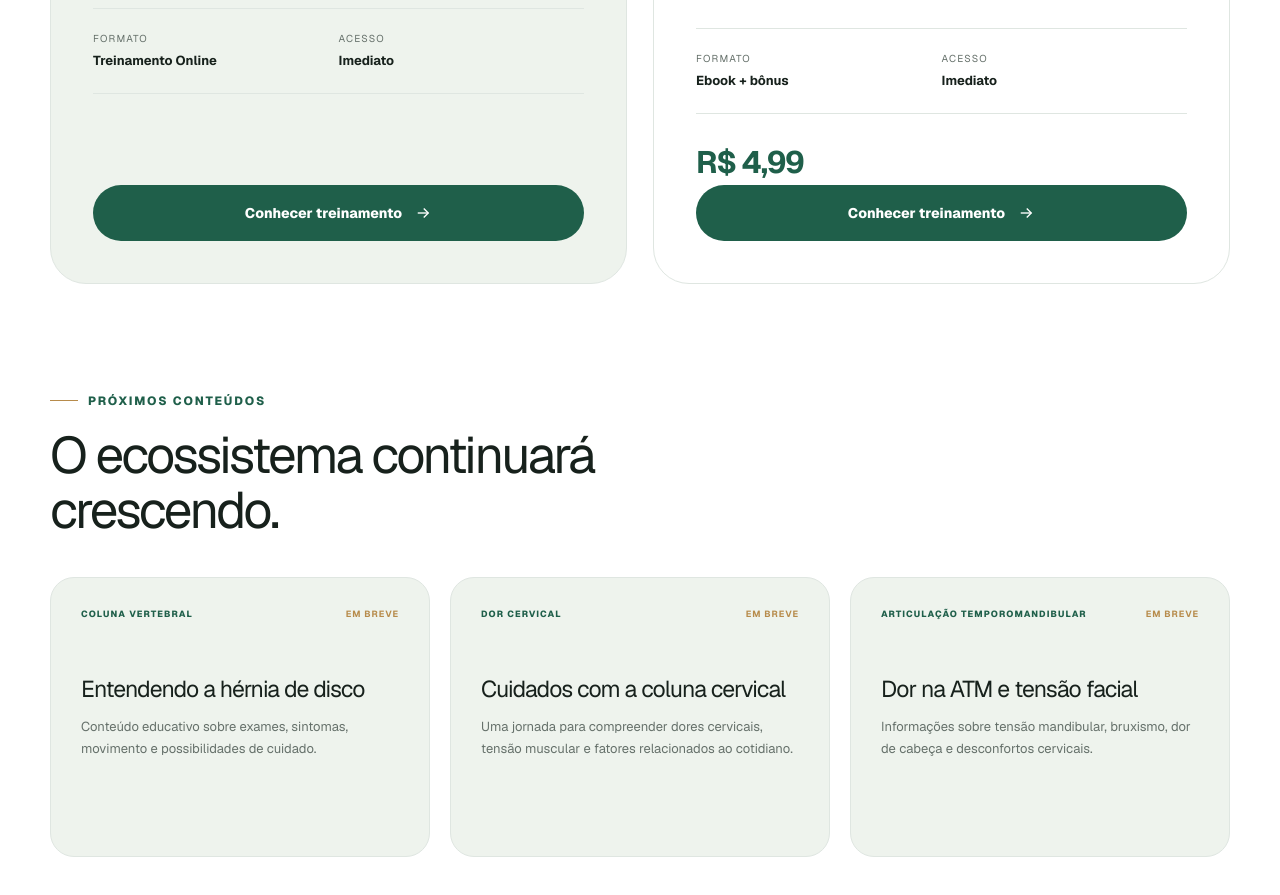
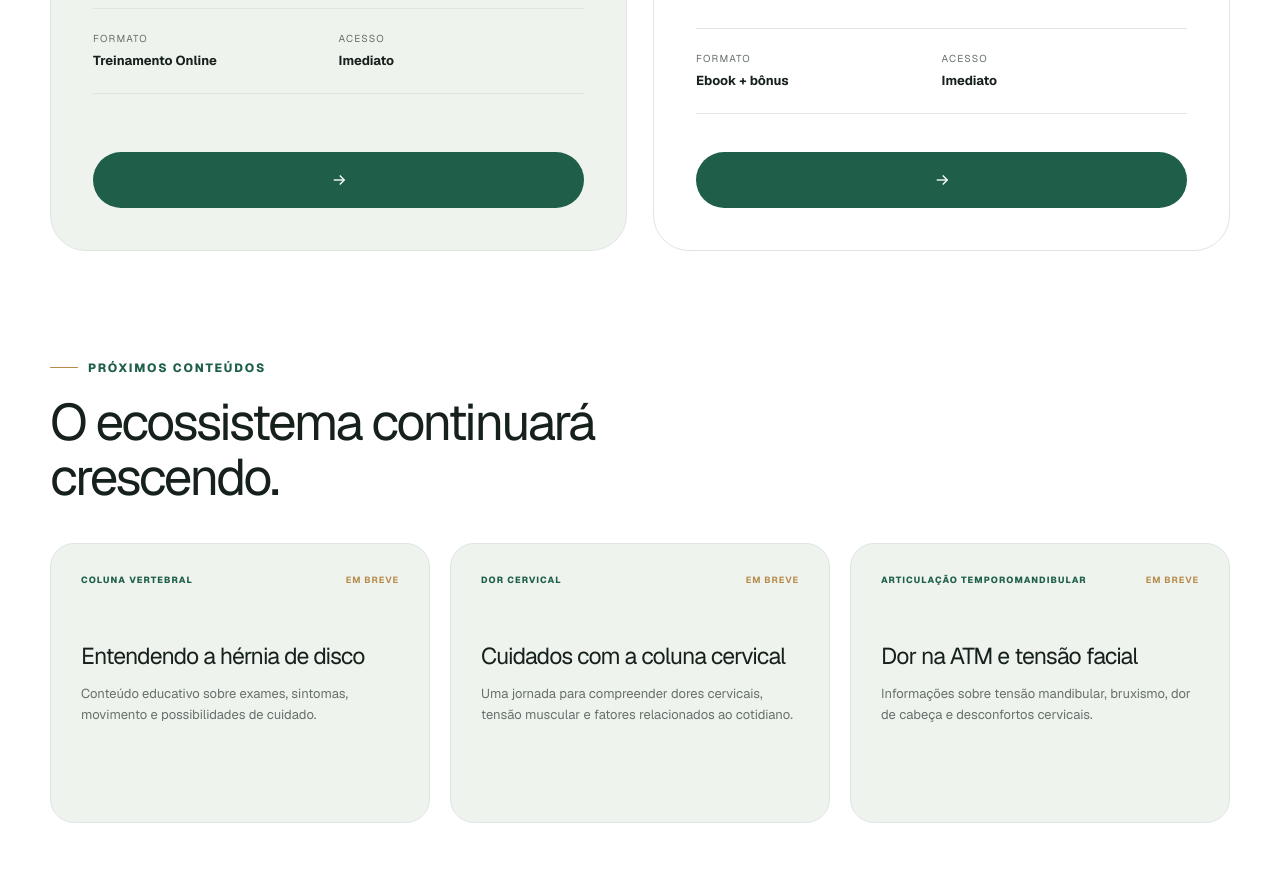
Before and after one commit to sampaiofrank2016-stack/drfrankeduardo, a Next.js app: page /treinamentos/pacientes in a window 1280 px wide. Shown: the part 1580-2475 px from the top of the page. Built offline with nearby package versions, Linux system fonts and the light colour scheme.

Commit message:
feat: personaliza botões dos cards de treinamentos

```diff
--- a/src/app/treinamentos/pacientes/page.tsx
+++ b/src/app/treinamentos/pacientes/page.tsx
@@ -33,7 +33,6 @@ const products: TrainingProduct[] = [
     description: "Um kit educativo digital para compreender a relação entre dor crônica, saúde emocional e bem-estar, com ebook, Chek List e aula bônus.",
     format: "Ebook + bônus",
     access: "Imediato",
-    price: "R$ 4,99",
     href: "/treinamentos/pacientes/fibromialgia/guia",
     status: "available",
     highlights: [
--- a/src/components/training-catalog-page.tsx
+++ b/src/components/training-catalog-page.tsx
@@ -12,7 +12,7 @@ export type TrainingProduct = {
   status: "available" | "soon";
   featured?: boolean;
   highlights: string[];
-  buttonLabel?: string;
+  buttonLabel: string;
 };
 
 type TrainingCatalogPageProps = {
@@ -274,7 +274,7 @@ export default function TrainingCatalogPage({
                   )}
 
                   <Link href={product.href} className="catalog-product-button">
-                    {product.buttonLabel ?? "Conhecer treinamento"}
+                    {product.buttonLabel}
                     <ArrowIcon />
                   </Link>
                 </article>
```
